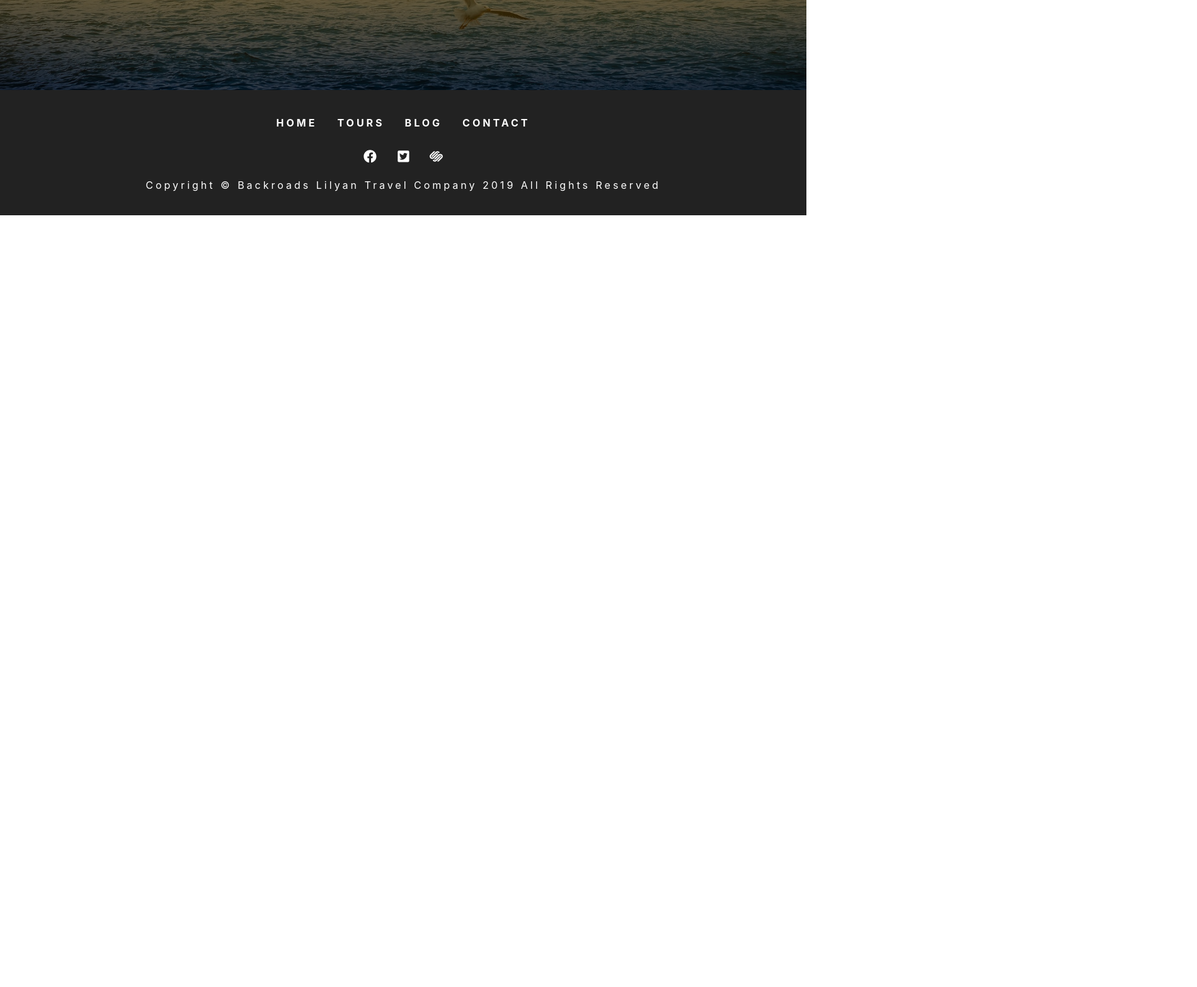
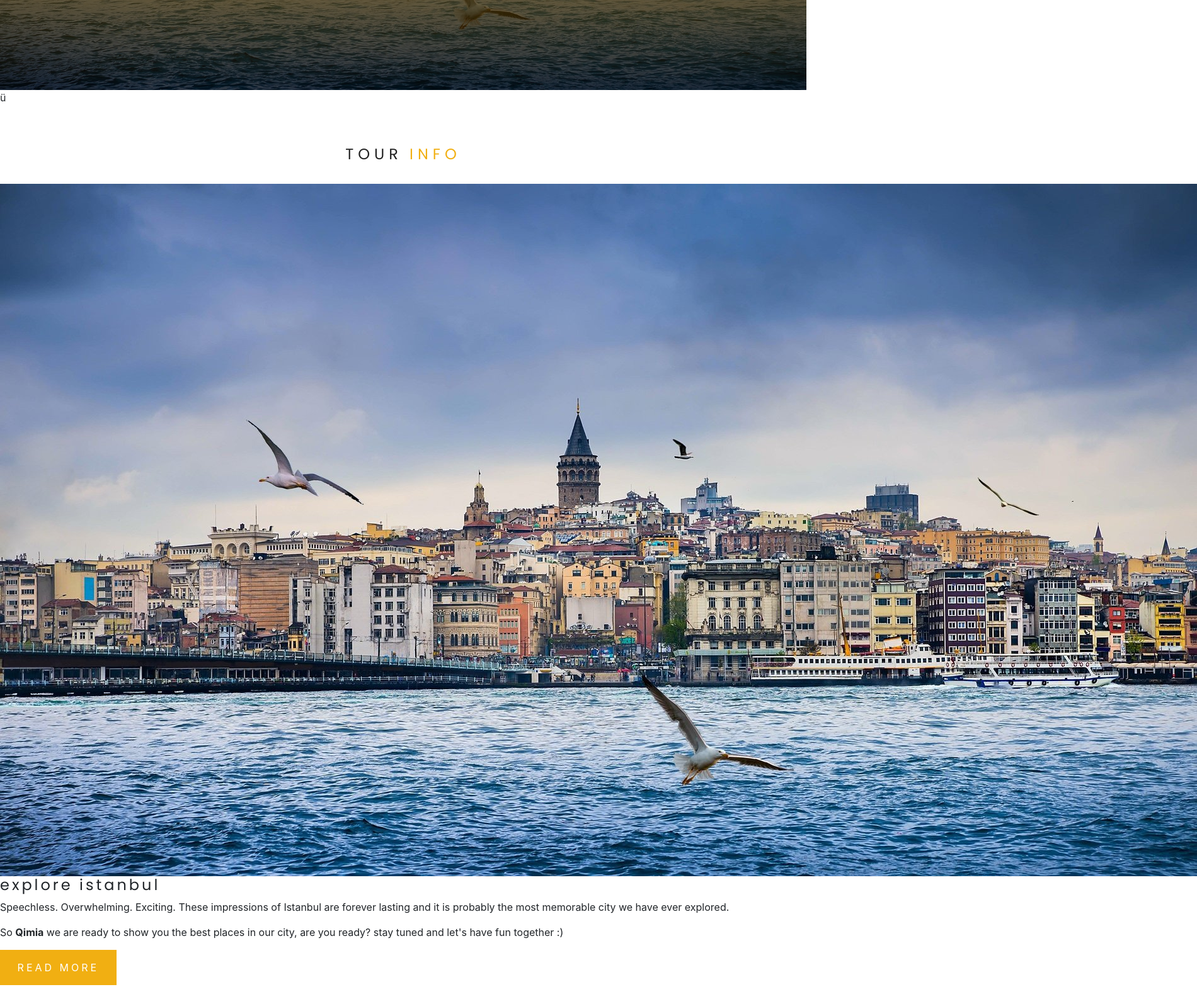
Before and after one commit to lilyanAhmetoglu/backroads, a Gatsby site: page / in a window 1280 px wide. Shown: the part 810-2378 px from the top of the page at 63% size, 1900 px wide, since content can reach past the window. Before the commit the page ends 1152 px from the top, so only its background shows below. Built offline with nearby package versions, Linux system fonts and the light colour scheme; Gatsby itself is replaced by a stand-in of ours.

Commit message:
about us section implementing

```diff
--- /dev/null
+++ b/src/components/Home/About.js
@@ -0,0 +1,35 @@
+import React from "react"
+import Title from "../Title"
+import styles from "../css/about.module.css"
+import img from "../../images/defaultBcg.jpg"
+const About = () => {
+  return (
+    <section className={styles.about}>
+      <Title title="tour" subtitle="info" />
+      <div className={styles.aboutCenter}>
+        <article className={styles.aboutImg}>
+          <div className={styles.imgContainer}>
+            <img src={img} alt="about qimia istanbul tour" />
+          </div>
+        </article>
+        <article className={styles.aboutInfo}>
+          <h4>explore istanbul</h4>
+          <p>
+            Speechless. Overwhelming. Exciting. These impressions of Istanbul
+            are forever lasting and it is probably the most memorable city we
+            have ever explored.
+          </p>
+          <p>
+           So <b>Qimia</b> we are ready to show you the best places in our city, are you ready?
+           stay tuned and let's have fun together :)
+          </p>
+          <button type="button" className="btn-primary">
+            read more
+          </button>
+        </article>
+      </div>
+    </section>
+  )
+}
+
+export default About
--- /dev/null
+++ b/src/components/Title.js
@@ -0,0 +1,37 @@
+import React from "react"
+import styled from "styled-components"
+const Title = ({ title, subtitle }) => {
+  return (
+    <TitleWrapper>
+      <h4>
+        <span className="title">{title}</span>
+        <span>{subtitle}</span>
+      </h4>
+    </TitleWrapper>
+  )
+}
+
+const TitleWrapper = styled.div`
+  text-transform: uppercase;
+  font-size: 2.3rem;
+  margin-bottom: 2rem;
+  h4 {
+    text-align: center;
+    letter-spacing: 7px;
+    color: var(--primaryColor);
+  }
+  .title {
+    color: var(--mainBlack);
+  }
+  span {
+    display: block;
+  }
+  @media (min-width: 576px) {
+    span {
+      display: inline-block;
+      margin: 0 0.35rem;
+    }
+  }
+`
+
+export default Title
--- a/src/components/css/main.css
+++ b/src/components/css/main.css
@@ -66,13 +66,13 @@ a {
   color: var(--primaryColor);
 }
 .btn-primary {
-  background: var(--primaryColor);
-  color: var(--mainWhite);
-  border: 2px solid var(--primaryColor);
+  background: var(--primaryColor) !important;
+  color: var(--mainWhite) !important;
+  border: 2px solid var(--primaryColor) !important;
 }
 .btn-primary:hover {
-  background: transparent;
-  color: var(--primaryColor);
+  background: transparent !important;
+  color: var(--primaryColor) !important;
 }
 /* .gatsby-image-wrapper {
   max-height: 600px;
--- a/src/pages/index.js
+++ b/src/pages/index.js
@@ -3,6 +3,7 @@ import { Link } from "gatsby"
 import Layout from "../components/Layout"
 import SimpleHero from "../components/SimpleHero"
 import Banner from "../components/Banner"
+import About from "../components/Home/About"
 export default () => (
   <>
     <Layout>
@@ -10,7 +11,8 @@ export default () => (
         <Banner title="Welcome Qimia" info="Hello QIMIA and welcome to Istanbul,">
           <Link to="/tours" className="btn-white">explore tours</Link>
         </Banner>
-      </SimpleHero>
+      </SimpleHero>ü
+      <About />
     </Layout>
   </>
 )
```
